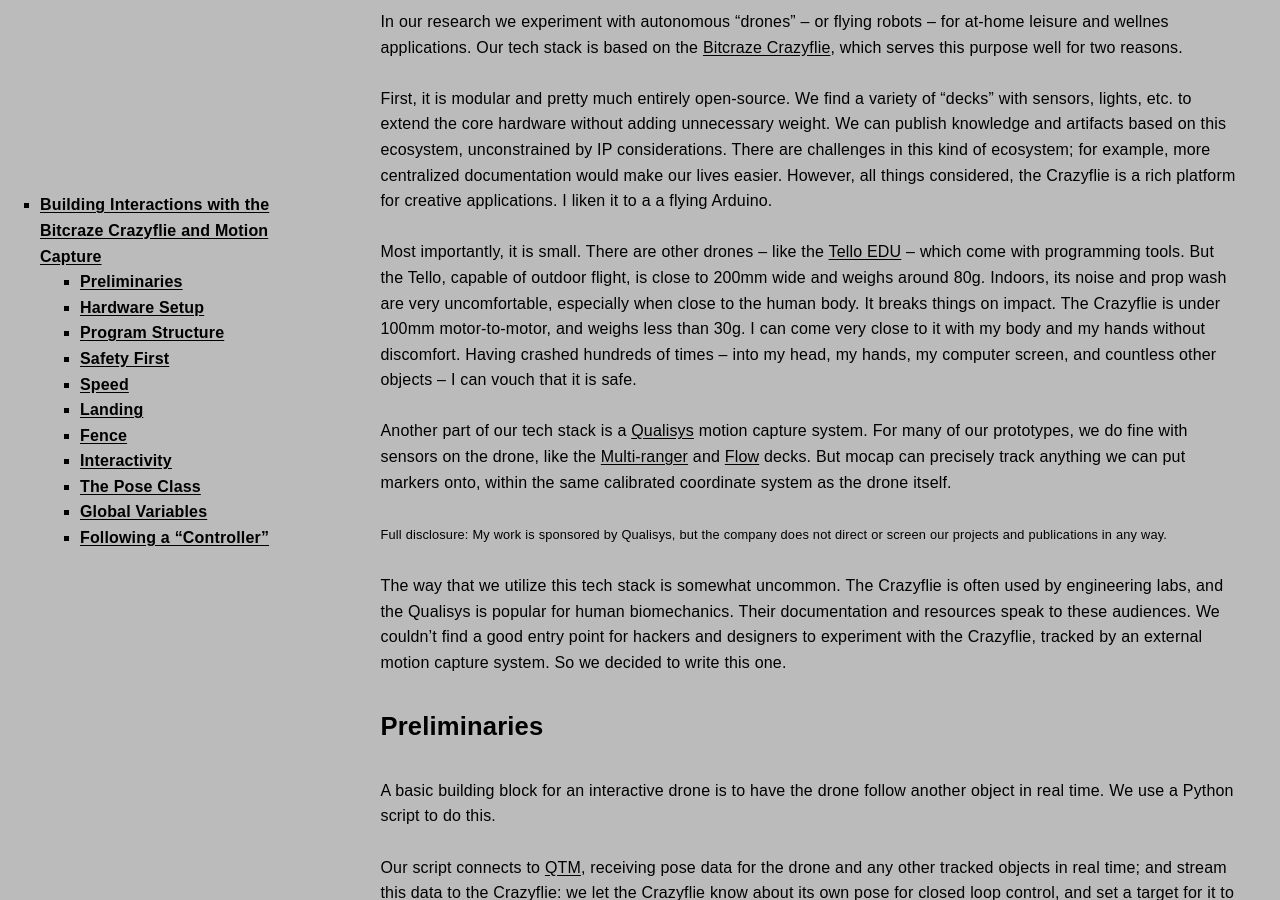
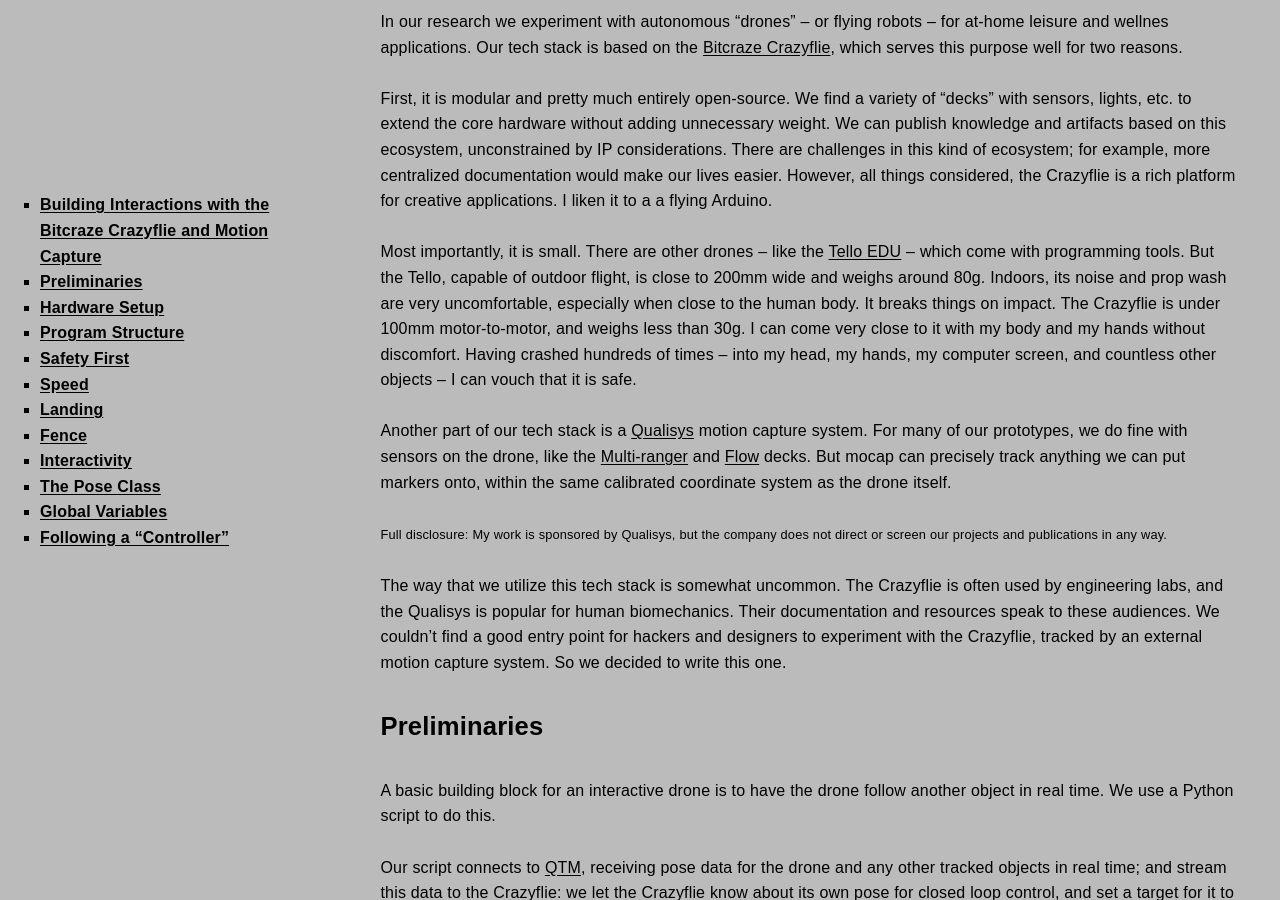
Before and after one commit to l77l77/mbaytas.github.io, a Jekyll site: the page built from crazyflie.md, in a window 1280 px wide and 900 px high, scrolled down 385 px. Built offline with Jekyll 4.4.1, drawn with Linux system fonts in a browser that asks for light colours; some web fonts are replaced; our own code applies the rules of GitHub Pages for plain Markdown files; comment, search, counter and statistics services are not loaded.

Commit message:
Update default.html

```diff
--- a/_layouts/default.html
+++ b/_layouts/default.html
@@ -122,7 +122,7 @@
       #markdown-toc > li {
         font-weight: 700;
       }
-      #markdown-toc ul ul {
+      #markdown-toc ul {
         margin: 0;
         padding: 0;
       }
```
